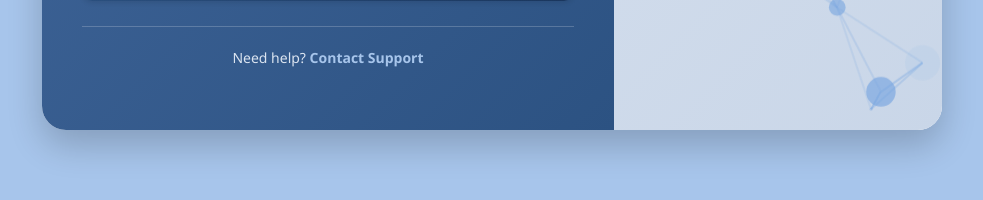
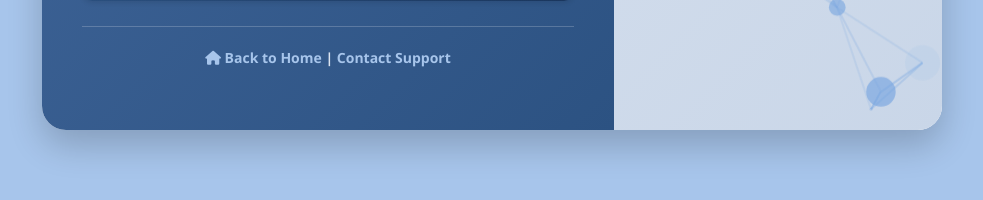
Before and after one commit to alekzz2005/TrackWise, a Django app: page /register/business-owner/ in a window 1280 px wide. Shown: the part 930-1130 px from the top of the page, without its empty margins (148-1131 px from the left). Run offline with Django 5.2, Linux system fonts and the light colour scheme.

Commit message:
feature(accounts): redesigned landing, register and login pages according to the managers

```diff
--- a/trackwise/accounts/views.py
+++ b/trackwise/accounts/views.py
@@ -34,8 +34,8 @@ def business_owner_register(request):
             login(request, user)
             messages.success(request, 'Business Owner account created successfully! Welcome to TrackWise.')
             return redirect('dashboard:dashboard')
-        else:
-            messages.error(request, 'Please correct the errors below.')
+        # else:
+        #     messages.error(request, 'Please correct the errors below.')
     else:
         form = BusinessOwnerRegistrationForm()
 
--- a/trackwise/templates/accounts/business_owner_register.html
+++ b/trackwise/templates/accounts/business_owner_register.html
@@ -214,8 +214,13 @@
             </form>
 
             <div class="auth-footer">
-                <p>
-                    Need help? <a href="#">Contact Support</a>
+                <p class="footer-content">
+                    <a href="{% url 'accounts:landing' %}" class="footer-home-link">
+                        <i class="fas fa-home"></i> Back to Home
+                    </a>
+                    <a>|</a>
+                    <span class="footer-spacer"></span>
+                    <a href="#" class="footer-support-link">Contact Support</a>
                 </p>
             </div>
         </div>
--- a/trackwise/templates/landing.html
+++ b/trackwise/templates/landing.html
@@ -21,7 +21,7 @@
             </a>
             <div class="nav-links">
                 <a href="#features">Features</a>
-                <a href="#roles">Get Started</a>
+                <a href="{% url 'accounts:business_owner_register' %}">Get Started</a>
                 <a href="#about">About</a>
             </div>
             <div class="nav-auth">
```
Also changed, not shown: trackwise/templates/accounts/login.html (+7 -2 lines).
